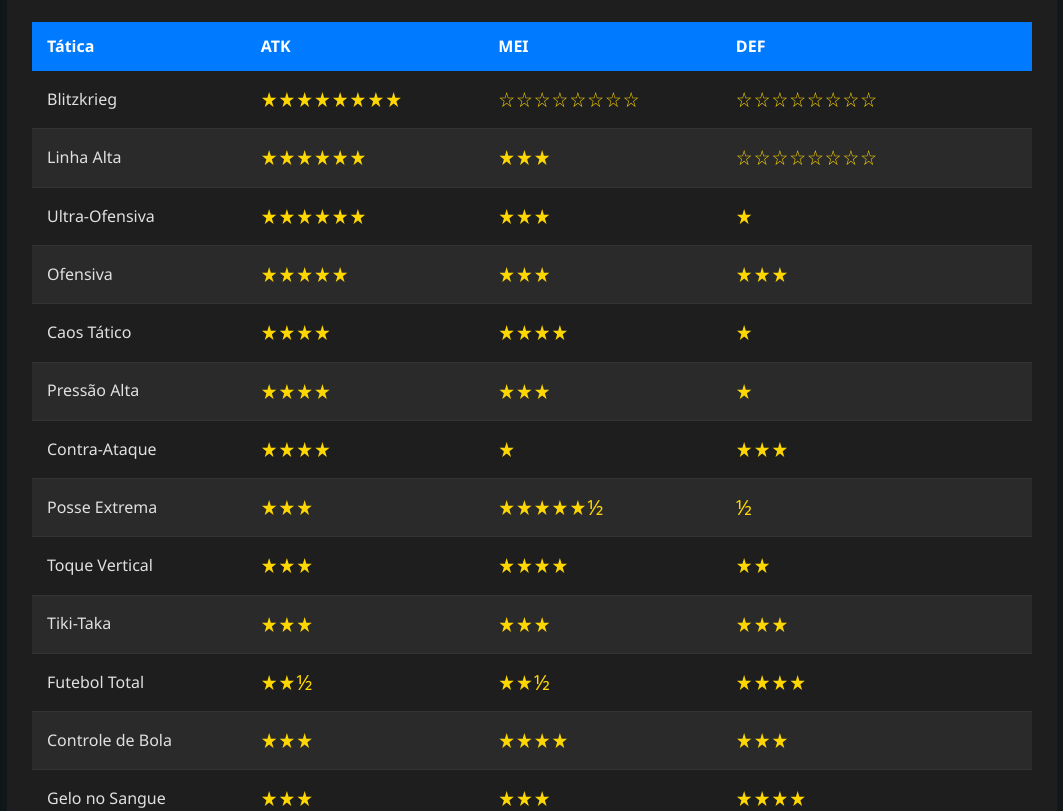
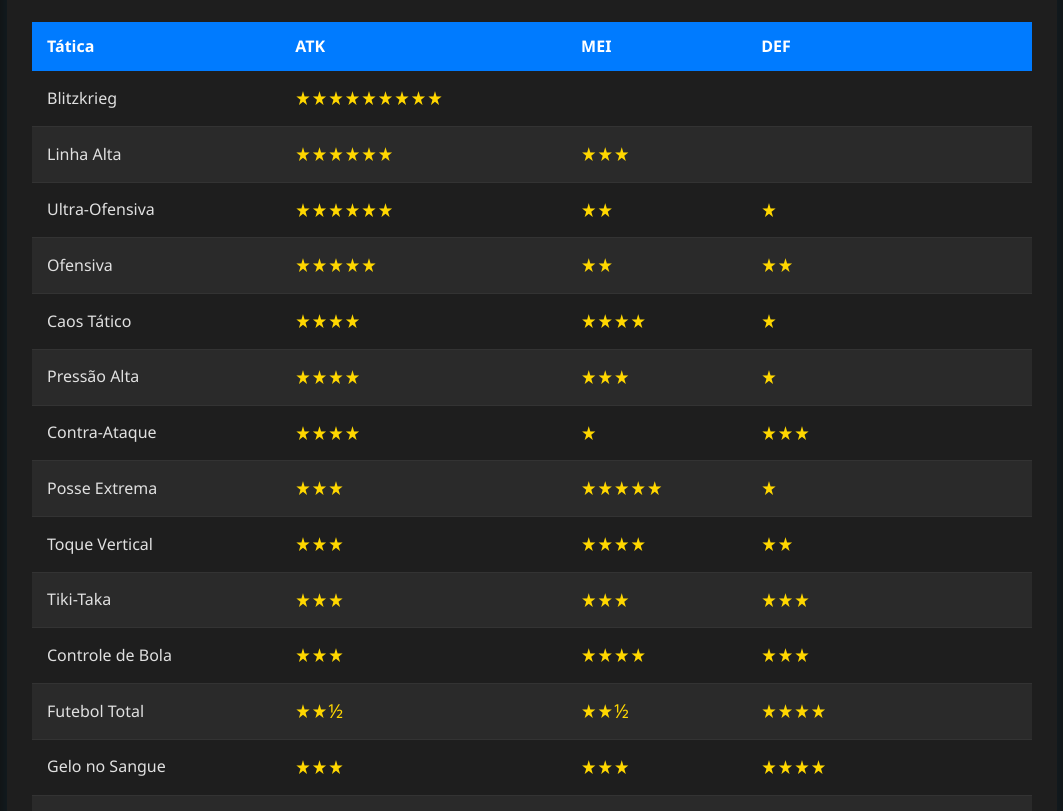
Before and after one commit to marcus7170/Superpro_tatica, a plain HTML site: page index.html in a window 1280 px wide. Shown: the part 141-952 px from the top of the page, without its empty margins (108-1171 px from the left). Drawn offline with Linux system fonts and the light colour scheme.

Commit message:
Update index.html

```diff
--- a/index.html
+++ b/index.html
@@ -67,13 +67,13 @@
     }
 
     .star-rating {
-        font-size: 1.3em;
+        font-size: 1.2em;
+        letter-spacing: 1px;
         color: #ffd700;
-        letter-spacing: 1px;
     }
 
     .empty-star {
-        color: #444;
+        color: #555;
     }
 
     .debuff-section {
@@ -139,24 +139,24 @@
         </thead>
         <tbody>
             <!-- Ordenadas por maior ATK -->
-            <tr><td>Blitzkrieg</td><td class="star-rating">★★★★★★★★</td><td class="star-rating">☆☆☆☆☆☆☆☆</td><td class="star-rating">☆☆☆☆☆☆☆☆</td></tr>
-            <tr><td>Linha Alta</td><td class="star-rating">★★★★★★</td><td class="star-rating">★★★</td><td class="star-rating">☆☆☆☆☆☆☆☆</td></tr>
-            <tr><td>Ultra-Ofensiva</td><td class="star-rating">★★★★★★</td><td class="star-rating">★★★</td><td class="star-rating">★</td></tr>
-            <tr><td>Ofensiva</td><td class="star-rating">★★★★★</td><td class="star-rating">★★★</td><td class="star-rating">★★★</td></tr>
+            <tr><td>Blitzkrieg</td><td class="star-rating">★★★★★★★★★</td><td class="star-rating"></td><td class="star-rating"></td></tr>
+            <tr><td>Linha Alta</td><td class="star-rating">★★★★★★</td><td class="star-rating">★★★</td><td class="star-rating"></td></tr>
+            <tr><td>Ultra-Ofensiva</td><td class="star-rating">★★★★★★</td><td class="star-rating">★★</td><td class="star-rating">★</td></tr>
+            <tr><td>Ofensiva</td><td class="star-rating">★★★★★</td><td class="star-rating">★★</td><td class="star-rating">★★</td></tr>
             <tr><td>Caos Tático</td><td class="star-rating">★★★★</td><td class="star-rating">★★★★</td><td class="star-rating">★</td></tr>
             <tr><td>Pressão Alta</td><td class="star-rating">★★★★</td><td class="star-rating">★★★</td><td class="star-rating">★</td></tr>
             <tr><td>Contra-Ataque</td><td class="star-rating">★★★★</td><td class="star-rating">★</td><td class="star-rating">★★★</td></tr>
-            <tr><td>Posse Extrema</td><td class="star-rating">★★★</td><td class="star-rating">★★★★★½</td><td class="star-rating">½</td></tr>
+            <tr><td>Posse Extrema</td><td class="star-rating">★★★</td><td class="star-rating">★★★★★</td><td class="star-rating">★</td></tr>
             <tr><td>Toque Vertical</td><td class="star-rating">★★★</td><td class="star-rating">★★★★</td><td class="star-rating">★★</td></tr>
             <tr><td>Tiki-Taka</td><td class="star-rating">★★★</td><td class="star-rating">★★★</td><td class="star-rating">★★★</td></tr>
+            <tr><td>Controle de Bola</td><td class="star-rating">★★★</td><td class="star-rating">★★★★</td><td class="star-rating">★★★</td></tr>
             <tr><td>Futebol Total</td><td class="star-rating">★★½</td><td class="star-rating">★★½</td><td class="star-rating">★★★★</td></tr>
-            <tr><td>Controle de Bola</td><td class="star-rating">★★★</td><td class="star-rating">★★★★</td><td class="star-rating">★★★</td></tr>
             <tr><td>Gelo no Sangue</td><td class="star-rating">★★★</td><td class="star-rating">★★★</td><td class="star-rating">★★★★</td></tr>
             <tr><td>Padrão</td><td class="star-rating">★★★</td><td class="star-rating">★★★</td><td class="star-rating">★★★</td></tr>
             <tr><td>Defensivo</td><td class="star-rating">★</td><td class="star-rating">★★★</td><td class="star-rating">★★★★★</td></tr>
             <tr><td>Ultra-Defensivo</td><td class="star-rating">★</td><td class="star-rating">★★</td><td class="star-rating">★★★★★★</td></tr>
             <tr><td>Paredão</td><td class="star-rating">★</td><td class="star-rating">★</td><td class="star-rating">★★★★★★★</td></tr>
-            <tr><td>No Control</td><td class="star-rating">☆☆☆☆☆☆☆☆</td><td class="star-rating">☆☆☆☆☆☆☆☆</td><td class="star-rating">★★★★★★★★★★★</td></tr>
+            <tr><td>No Control</td><td class="star-rating"></td><td class="star-rating"></td><td class="star-rating">★★★★★★★★★</td></tr>
         </tbody>
     </table>
 
```
